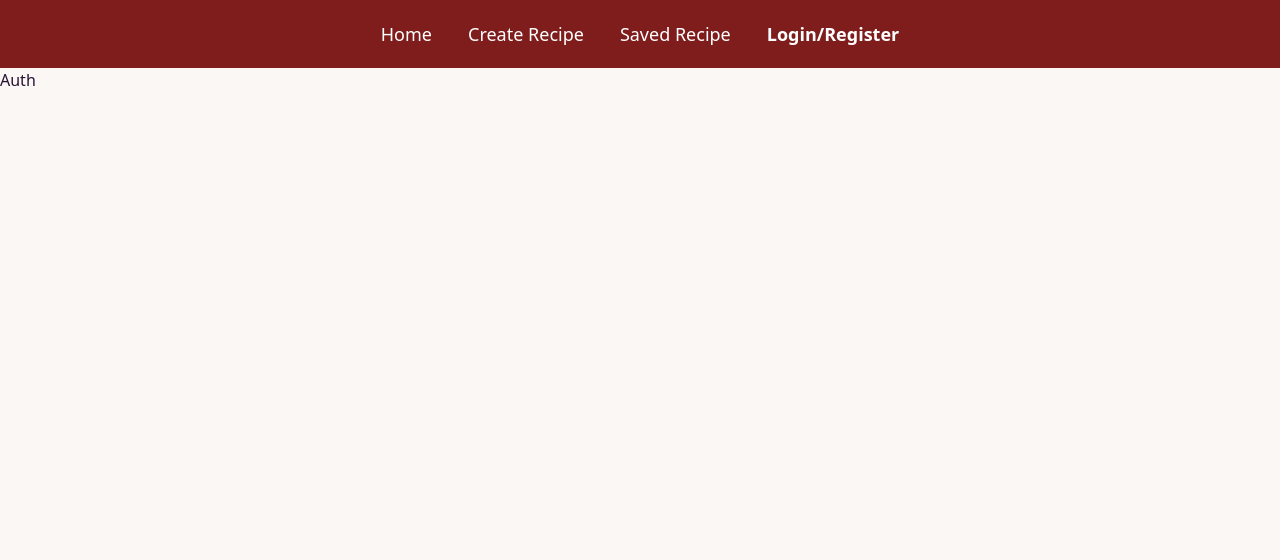
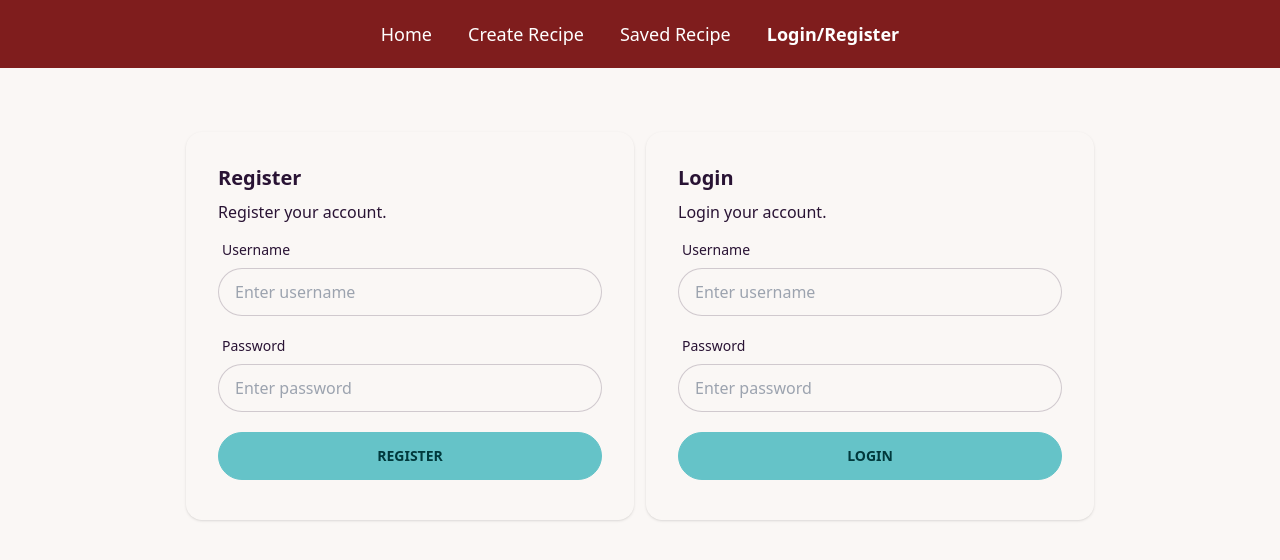
Before and after one commit to rizkygusna/recipe-app-fe, a React (Vite) app: page /auth in a window 1280 px wide. Shown: the top 560 px of the page. Built offline with nearby package versions, Linux system fonts and the light colour scheme.

Commit message:
add login and register functionality

```diff
--- a/src/main.tsx
+++ b/src/main.tsx
@@ -2,9 +2,12 @@ import React from "react";
 import ReactDOM from "react-dom/client";
 import App from "./App";
 import "./index.css";
+import { CookiesProvider } from "react-cookie";
 
 ReactDOM.createRoot(document.getElementById("root") as HTMLElement).render(
   <React.StrictMode>
-    <App />
+    <CookiesProvider>
+      <App />
+    </CookiesProvider>
   </React.StrictMode>
 );
--- a/src/pages/Auth.tsx
+++ b/src/pages/Auth.tsx
@@ -1,13 +1,138 @@
+import axios from "axios";
+import { useState } from "react";
+import { useCookies } from "react-cookie";
+import { useNavigate } from "react-router-dom";
+
 const Auth = () => {
-  return <div>Auth</div>;
+  return (
+    <div className="auth flex content-center justify-center max-w-5xl mx-auto gap-3">
+      <Register></Register>
+      <Login></Login>
+    </div>
+  );
 };
 
 export default Auth;
 
 const Login = () => {
-  return <div>login</div>;
+  const [username, setUsername] = useState("");
+  const [password, setPassword] = useState("");
+  const [_, setCookie] = useCookies(["token"]);
+  const navigate = useNavigate();
+
+  const handleSubmit = async (event: any) => {
+    event.preventDefault();
+    try {
+      const response = await axios.post("http://localhost:3001/auth/login", {
+        username,
+        password,
+      });
+      if (!response.data.token) {
+        alert(response.data.message);
+        return;
+      }
+      setCookie("token", response.data.token);
+      window.localStorage.setItem("userId", response.data.userId);
+      navigate("/");
+    } catch (error) {
+      console.error(error);
+    }
+  };
+
+  return (
+    <AuthForm
+      username={username}
+      password={password}
+      setUsername={setUsername}
+      setPassword={setPassword}
+      onSubmit={handleSubmit}
+      label="Login"
+    />
+  );
 };
 
 const Register = () => {
-  return <div>register</div>;
+  const [username, setUsername] = useState("");
+  const [password, setPassword] = useState("");
+
+  const handleSubmit = async (event: any) => {
+    event.preventDefault();
+    try {
+      const res = await axios.post("http://localhost:3001/auth/register", {
+        username,
+        password,
+      });
+      alert("Registration complete!");
+      setUsername("");
+      setPassword("");
+    } catch (error) {
+      console.log(error);
+    }
+  };
+
+  return (
+    <AuthForm
+      username={username}
+      password={password}
+      setUsername={setUsername}
+      setPassword={setPassword}
+      onSubmit={handleSubmit}
+      label="Register"
+    />
+  );
 };
+
+interface IAuthForm {
+  username: string;
+  setUsername: (username: string) => void;
+  password: string;
+  setPassword: (password: string) => void;
+  label: string;
+  onSubmit: (event: any) => void;
+}
+
+const AuthForm = (props: IAuthForm) => {
+  const { username, setUsername, password, setPassword, label, onSubmit } =
+    props;
+  return (
+    <div className="card w-full max-w-md mt-16 shadow">
+      <div className="card-body">
+        <h2 className="card-title">{label}</h2>
+        <p>{`${label} your account.`}</p>
+        <form className="form-control w-full gap-3" onSubmit={onSubmit}>
+          <div className="form-control">
+            <label className="label" htmlFor="username">
+              <span className="label-text">Username</span>
+            </label>
+            <input
+              type="text"
+              placeholder="Enter username"
+              className="input input-bordered w-full"
+              name="username"
+              value={username}
+              onChange={(event) => setUsername(event.target.value)}
+            />
+          </div>
+          <div>
+            <label className="label" htmlFor="password">
+              <span className="label-text">Password</span>
+            </label>
+            <input
+              type="password"
+              placeholder="Enter password"
+              className="input input-bordered w-full"
+              name="password"
+              value={password}
+              onChange={(event) => setPassword(event.target.value)}
+            />
+          </div>
+          <div>
+            <button type="submit" className="btn btn-primary my-2 w-full">
+              {label}
+            </button>
+          </div>
+        </form>
+      </div>
+    </div>
+  );
+};
```
